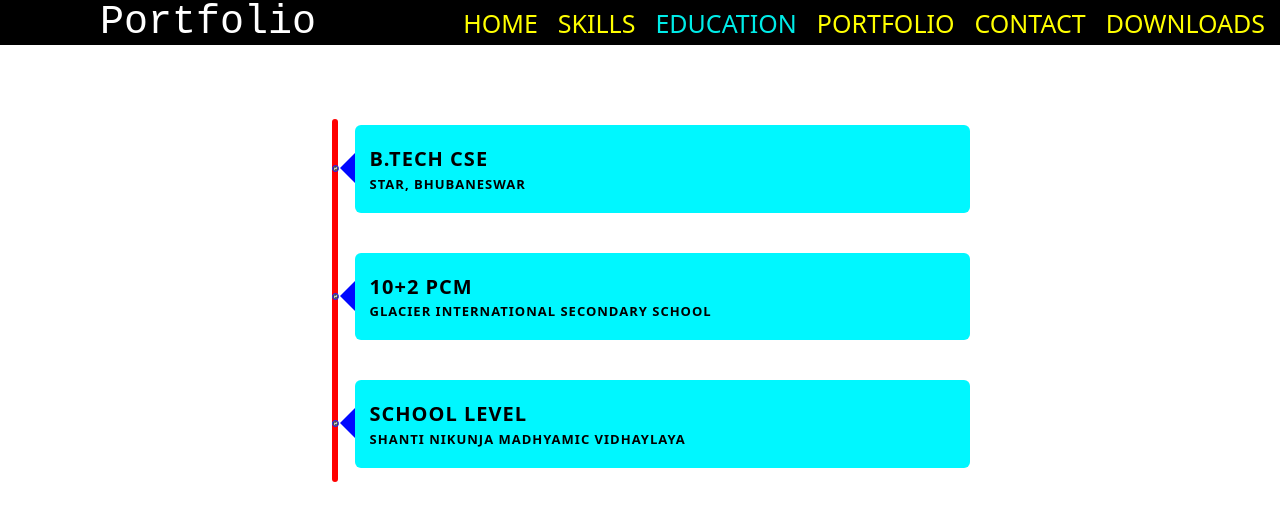
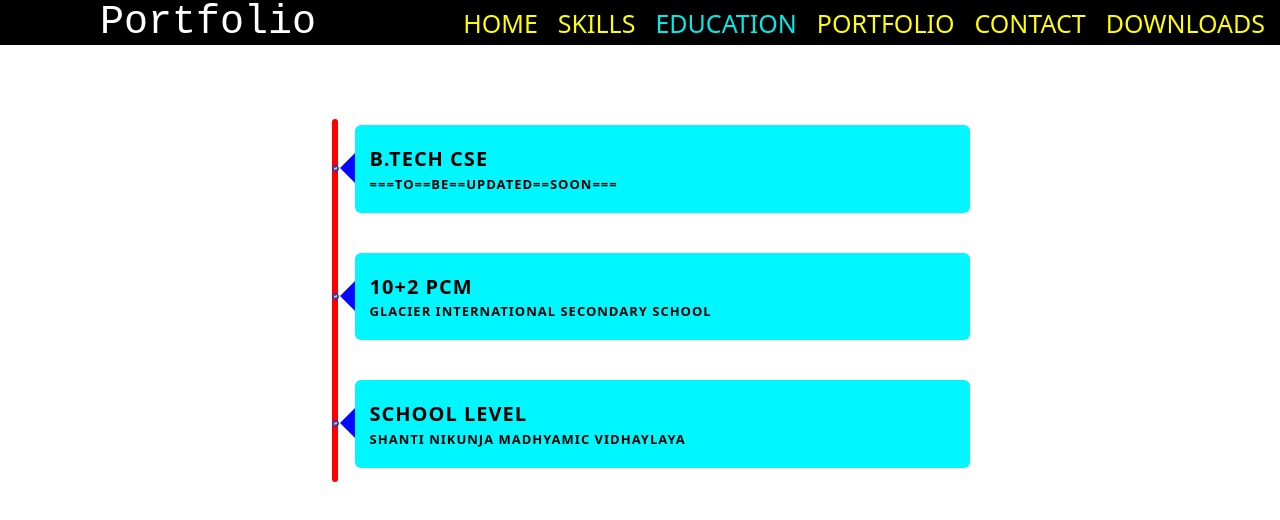
Before and after one commit to r-rajababushah/r-rajababushah, a React (Vite) app: page /education in a window 1280 px wide. Shown: the top 520 px of the page. Built offline with nearby package versions, Linux system fonts and the light colour scheme.

Commit message:
just nothing

```diff
--- a/src/pages/Education/Education.jsx
+++ b/src/pages/Education/Education.jsx
@@ -1,6 +1,6 @@
 import React from 'react';
 import "./Education.scss";
-import { Helmet, HelmetProvider } from 'react-helmet-async';
+import { Helmet } from 'react-helmet-async';
 
 function Education() {
     let imgURL = "static/timeline-logo.png";
@@ -15,7 +15,7 @@ function Education() {
                         <img src={imgURL} alt="" />
                         <div className="text-box">
                             <h4>B.Tech CSE</h4>
-                            <p>STAR, Bhubaneswar</p>
+                            <p>===to==be==updated==soon===</p>
                             <span className='right-container-arrow'></span>
                         </div>
                     </div>
--- a/src/pages/Homepage/Home.scss
+++ b/src/pages/Homepage/Home.scss
@@ -13,8 +13,8 @@ $redColor: rgb(255, 0, 0);
         justify-content: center;
 
         #profile-img {
-            height: 431px;
-            width: 576px;
+            height: 400px;
+            width: 400px;
             border: 5px solid $blueColor;
             border-radius: 10px;
         }
```
